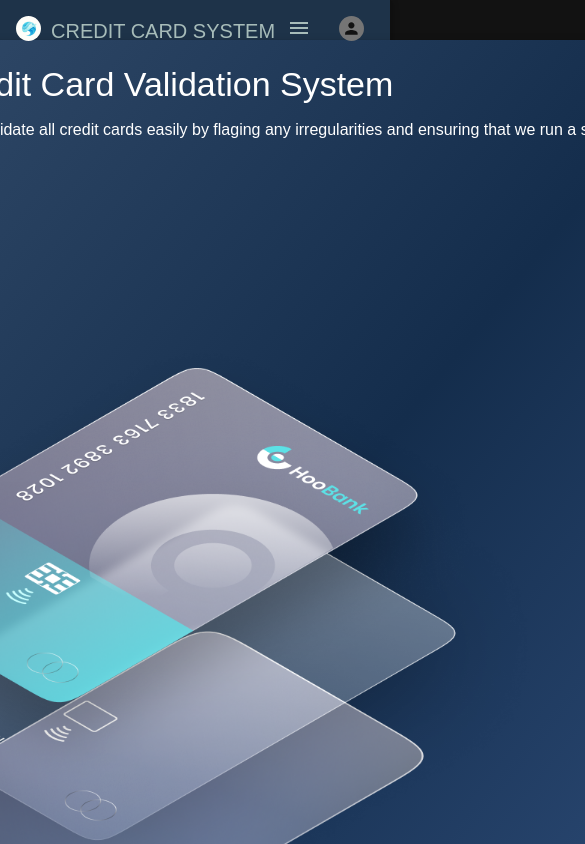
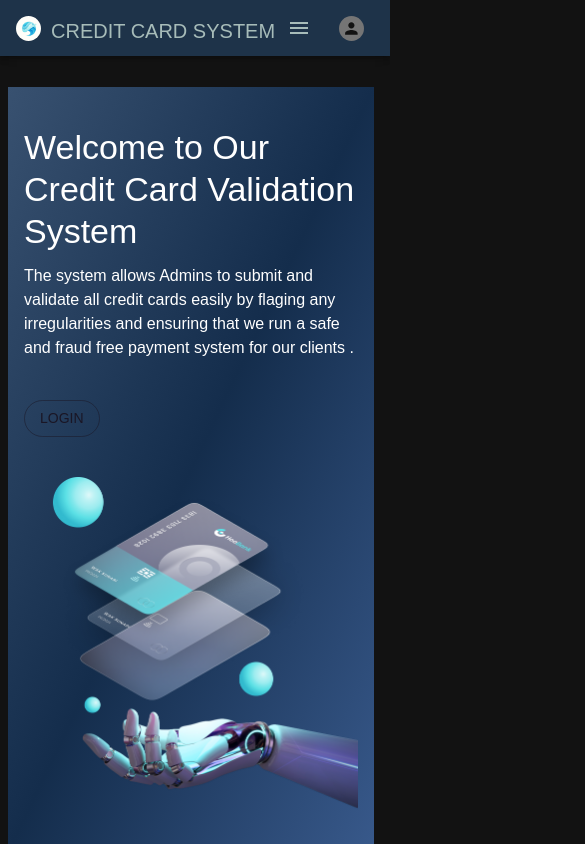
Before and after one commit to audreythando/credit-card-system, a React (Create React App) app: page / in a window 390 px wide. Shown: the top 844 px of the page, 585 px wide, since content can reach past the window. Built offline with nearby package versions, Linux system fonts and the light colour scheme.

Commit message:
make home page mobile responsive

```diff
--- a/src/components/CreditCard.css
+++ b/src/components/CreditCard.css
@@ -86,3 +86,36 @@
   color: "#a7bcb9";
   background-color: "#081f37";
 }
+
+.landing-container {
+  padding: 40px 0;
+  background-image: linear-gradient(to bottom right, #385170, #142d4c, #38598b);
+  border-radius: "20px";
+}
+
+.text-container {
+  display: flex;
+  flex-direction: column;
+  justify-content: center;
+  height: 100%;
+  overflow: hidden;
+}
+
+.image-container {
+  display: flex;
+  justify-content: center;
+  align-items: center;
+  height: 100%;
+}
+
+.landing-image {
+  max-width: 100%;
+  height: auto;
+}
+
+@media (max-width: 600px) {
+  .text-container,
+  .image-container {
+    order: 2;
+  }
+}
--- a/src/components/Home.tsx
+++ b/src/components/Home.tsx
@@ -2,35 +2,17 @@ import React from "react";
 import { Grid, Button, Typography, Container, Paper, Box } from "@mui/material";
 import { Link } from "react-router-dom";
 import Cards from "../assets/images/credit.png";
+import './CreditCard.css'
 
 const LandingPage = () => {
   return (
-    <Box style={{ display: "flex", justifyContent: "center", alignItems: "center", minHeight: "100vh" }}>
-    <Container >
+    <Container className="landing-container" >
       <Grid
         container
-        spacing={1}
-        justifyContent="center"
-        alignItems="center"
-        sx={{ minHeight: "100%" , width:"1050px"}}
+        spacing={3}
       >
-        <Box
-          component={Paper}
-          elevation={3}
-          sx={{
-            padding: 3,
-            display: "flex",
-            flexDirection: "column",
-            alignItems: "center",
-            backgroundImage:
-              "linear-gradient(to bottom right, #385170, #142d4c, #38598b)",
-            borderRadius: "10px",
-            backgroundColor: "transparent",
-            minHeight: "100%",
-          }}
-        >
-          <Grid container spacing={4} alignItems="center">
-            <Grid item xs={12} md={6}>
+            <Grid item xs={12} sm={6}>
+              <Box>
               <Typography variant="h4" gutterBottom  color="inherit">
                 Welcome to Our Credit Card Validation System
               </Typography>
@@ -46,20 +28,16 @@ The system allows Admins to submit and validate all credit cards easily by flagi
               >
                 Login
               </Button>
+              </Box>
             </Grid>
 
-            <Grid item xs={12} md={6}>
-              <Grid container spacing={2}>
-                <Grid item xs={12}>
+            <Grid item xs={12} sm={6}>
+              <Box className="image-container">
                   <img src={Cards} alt="Credit Card 1" width="100%" />
-                </Grid>
+                </Box>
               </Grid>
             </Grid>
-          </Grid>
-        </Box>
-      </Grid>
     </Container>
-    </Box>
   );
 };
 
```
